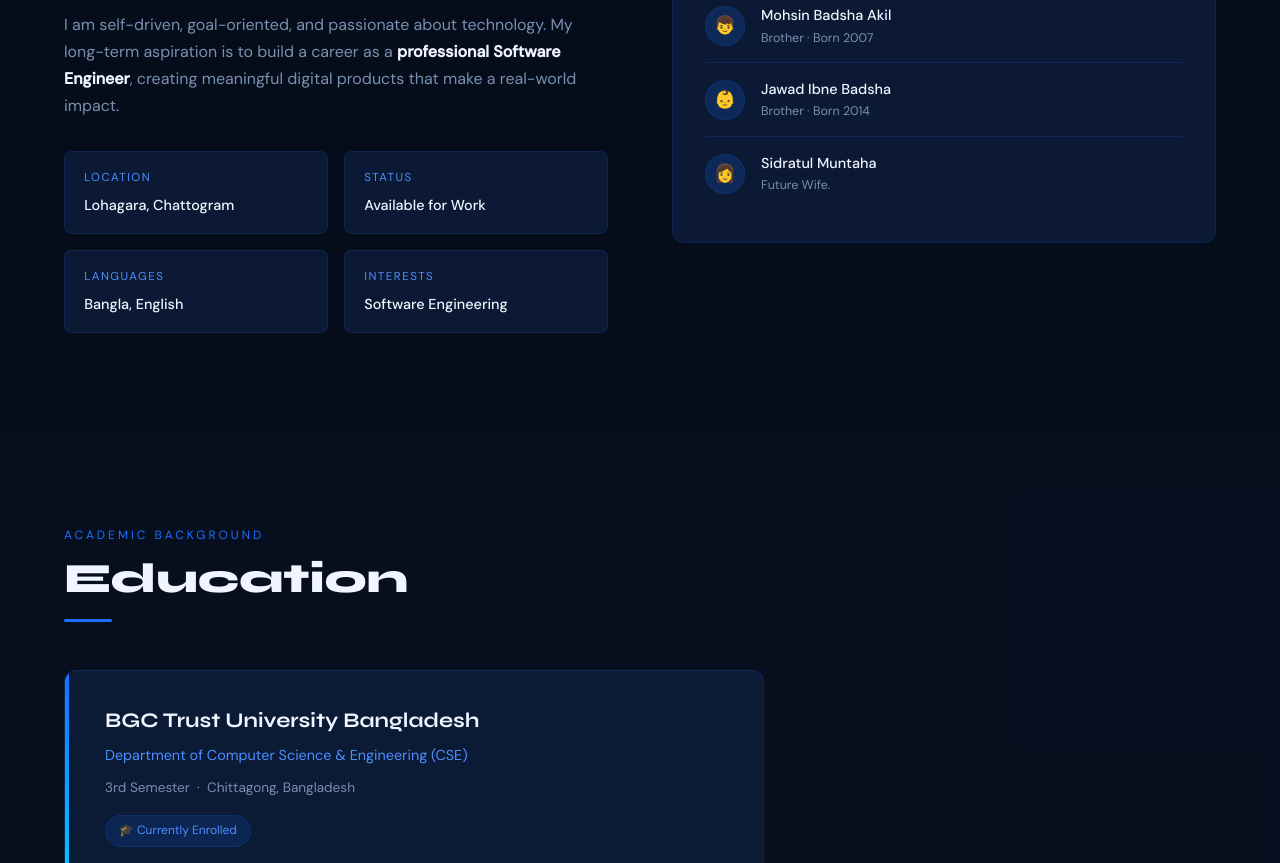
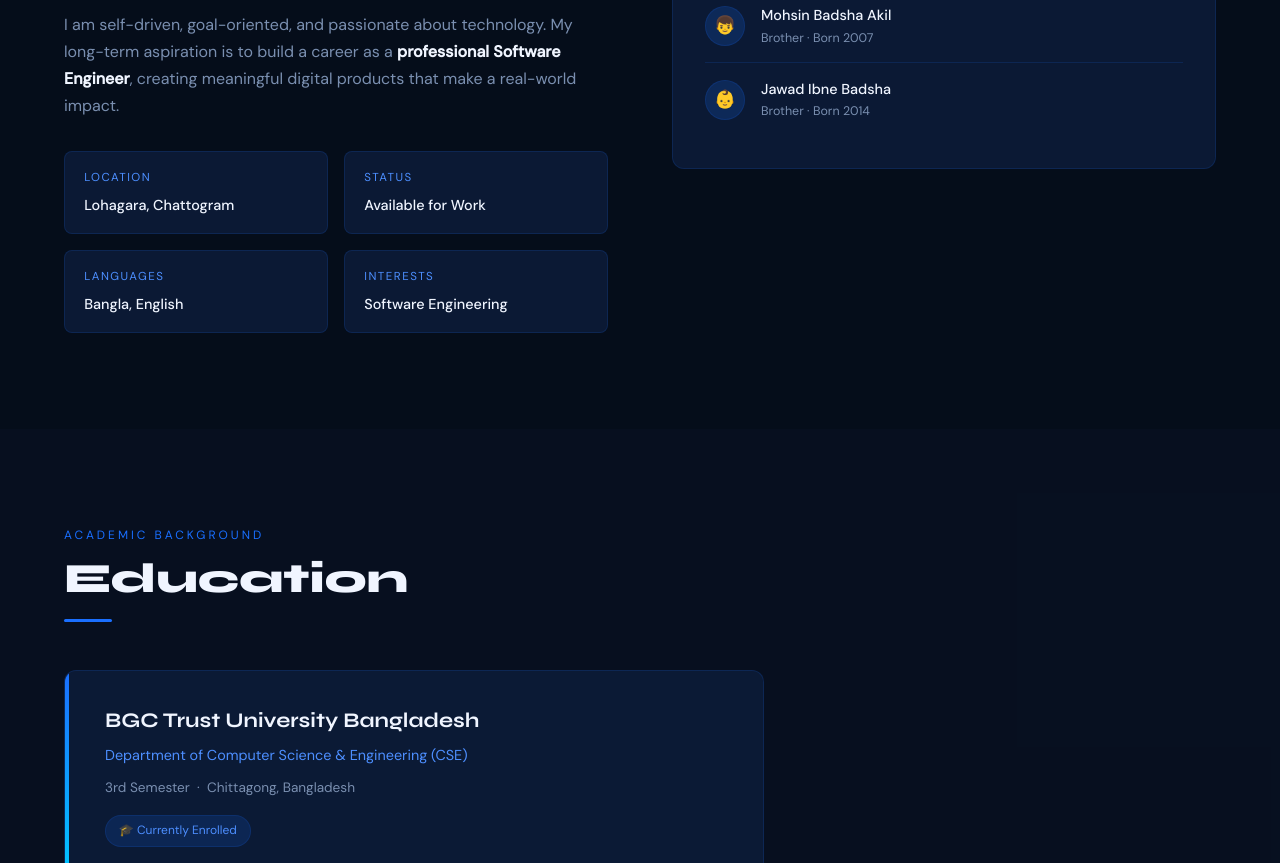
Before and after one commit to TMSHAKIL/TMSHAKIL.github.io, a plain HTML site: page index.html in a window 1280 px wide. Shown: the part 1286-2149 px from the top of the page. Drawn offline with Linux system fonts and the light colour scheme.

Commit message:
Remove future wife entry from family member list
Removed entry for 'Sidratul Muntaha' from family members.

```diff
--- a/index.html
+++ b/index.html
@@ -248,8 +248,7 @@
       <div class="family-member"><div class="member-avatar">👩</div><div><div class="member-name">Morsheda Akter</div><div class="member-role">Mother</div></div></div>
       <div class="family-member"><div class="member-avatar">👦</div><div><div class="member-name">Mohsin Badsha Akil</div><div class="member-role">Brother · Born 2007</div></div></div>
       <div class="family-member"><div class="member-avatar">👶</div><div><div class="member-name">Jawad Ibne Badsha</div><div class="member-role">Brother · Born 2014</div></div></div>
-      <div class="family-member"><div class="member-avatar">👩</div><div><div class="member-name">Sidratul Muntaha</div><div class="member-role">Future Wife.</div></div></div>
-    </div>
+         </div>
   </div>
 </section>
 
```
